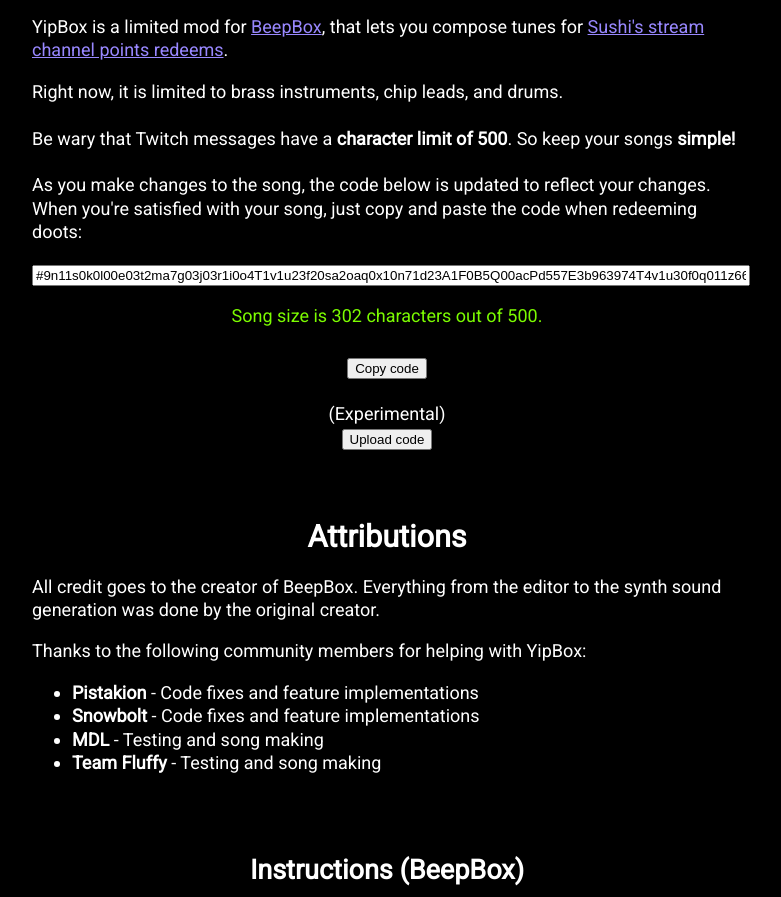
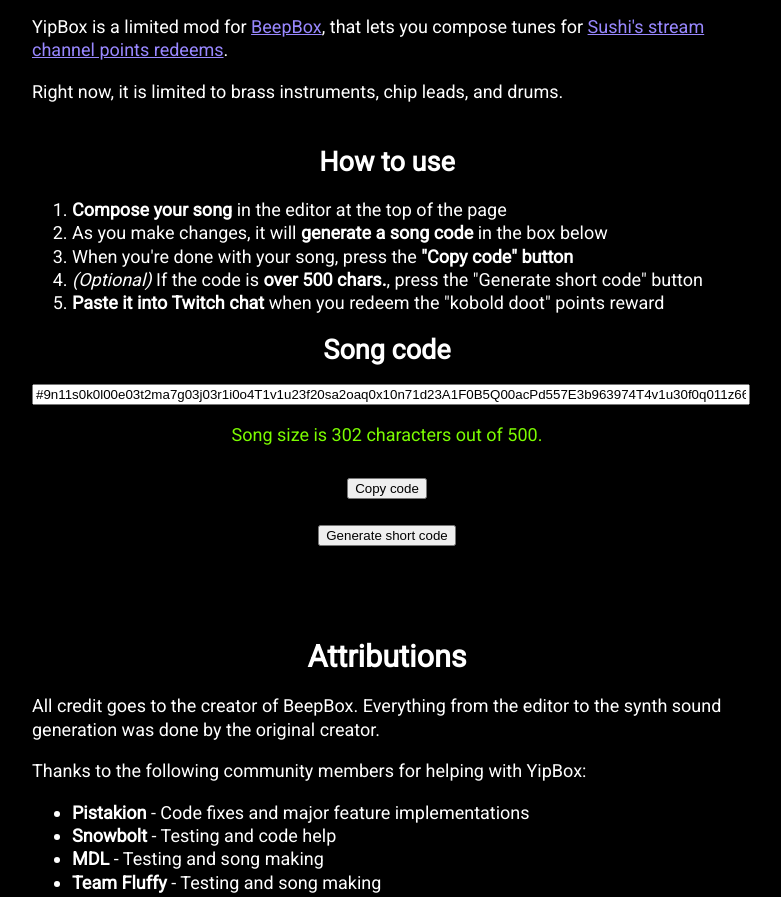
Before and after one commit to sushifur/YipBox, a website: page website/index.html in a window 1280 px wide. Shown: the part 703-1600 px from the top of the page, without its empty margins (253-1034 px from the left). Drawn offline with Linux system fonts and the light colour scheme.

Commit message:
Description changes

```diff
--- a/website/index.html
+++ b/website/index.html
@@ -159,18 +159,31 @@
 			</p>
 			<p>
 				Right now, it is limited to brass instruments, chip leads, and drums.<br><br>
-				Be wary that Twitch messages have a <b>character limit of 500</b>. So keep your songs <b>simple!</b><br /><br>
-				As you make changes to the song, the code below is updated to reflect your changes.<br>
-				When you're satisfied with your song, just copy and paste the code when redeeming doots:
 			</p>
+			<h2>
+				How to use
+			</h2>
+			<p>
+				<ol>
+					<li><b>Compose your song</b> in the editor at the top of the page</li>
+					<li>As you make changes, it will <b>generate a song code</b> in the box below</li>
+					<li>When you're done with your song, press the <b>"Copy code" button</b></li>
+					<li><i>(Optional)</i> If the code is <b>over 500 chars.</b>, press the "Generate short code" button</li>
+					<li><b>Paste it into Twitch chat</b> when you redeem the "kobold doot" points reward</li>
+
+				</ol>
+			</p>
+
+			<h2>
+				Song code
+			</h2>
 			<div id="codeField">
 				<input type="text" name="redeemCode" value="####" id="redeemCode" readonly>
 				<p id="redeemLength"></p>
 				<div class="buttonContainer">
 					<button id="redeemButton" onclick="copyCode()">Copy code</button>
 					<br><br>
-					(Experimental)
-					<button onclick="uploadCode()">Upload code</button>
+					<button onclick="uploadCode()">Generate short code</button>
 
 				</div>
 
@@ -185,8 +198,8 @@
 			<p>
 				Thanks to the following community members for helping with YipBox:<br>
 				<ul>
-					<li><b>Pistakion</b> - Code fixes and feature implementations</li>
-					<li><b>Snowbolt</b> - Code fixes and feature implementations</li>
+					<li><b>Pistakion</b> - Code fixes and major feature implementations</li>
+					<li><b>Snowbolt</b> - Testing and code help</li>
 					<li><b>MDL</b> - Testing and song making</li>
 					<li><b>Team Fluffy</b> - Testing and song making</li>
 				</ul>
```
